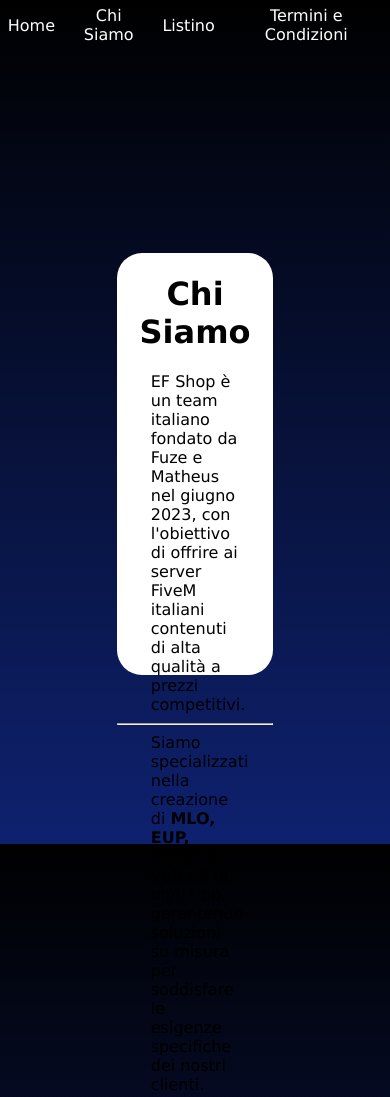
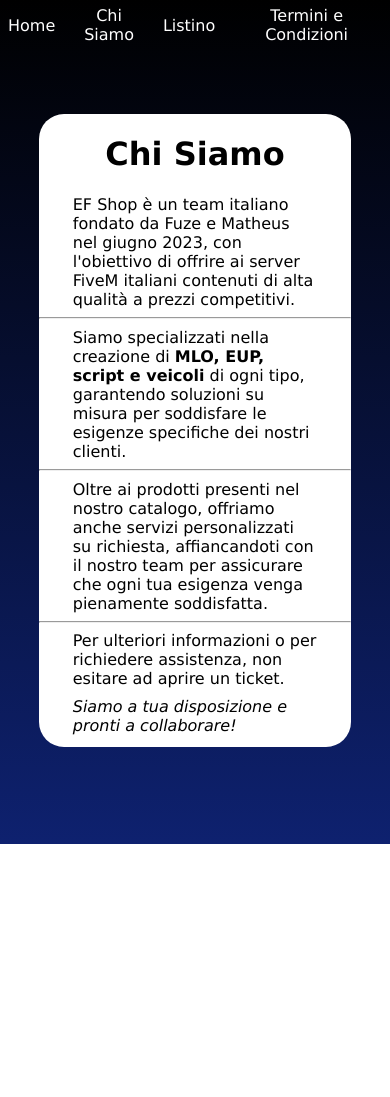
Before and after one commit to enricoefshop/enricoefshop.github.io, a plain HTML site: page chisiamo/chisiamo.html in a window 390 px wide. Shown: the top 1097 px of the page. After the commit the page ends 844 px from the top, so only its background shows below. Drawn offline with Linux system fonts and the light colour scheme.

Commit message:
Update style.css

```diff
--- a/chisiamo/style.css
+++ b/chisiamo/style.css
@@ -58,3 +58,18 @@ body {
     font-family:Verdana, Geneva, Tahoma, sans-serif;
     margin: 1vh 4vh;
 }
+
+@media screen and (max-width: 480px) {
+    #containerServizi {
+        width: 80%;
+        height: 75%;
+        margin-top: 2vh;
+        background-color: white;
+        border-radius: 25px;
+    }
+
+    .scelte {
+        margin-left: 8px;
+        margin-right: 8px;
+    }
+}
```
